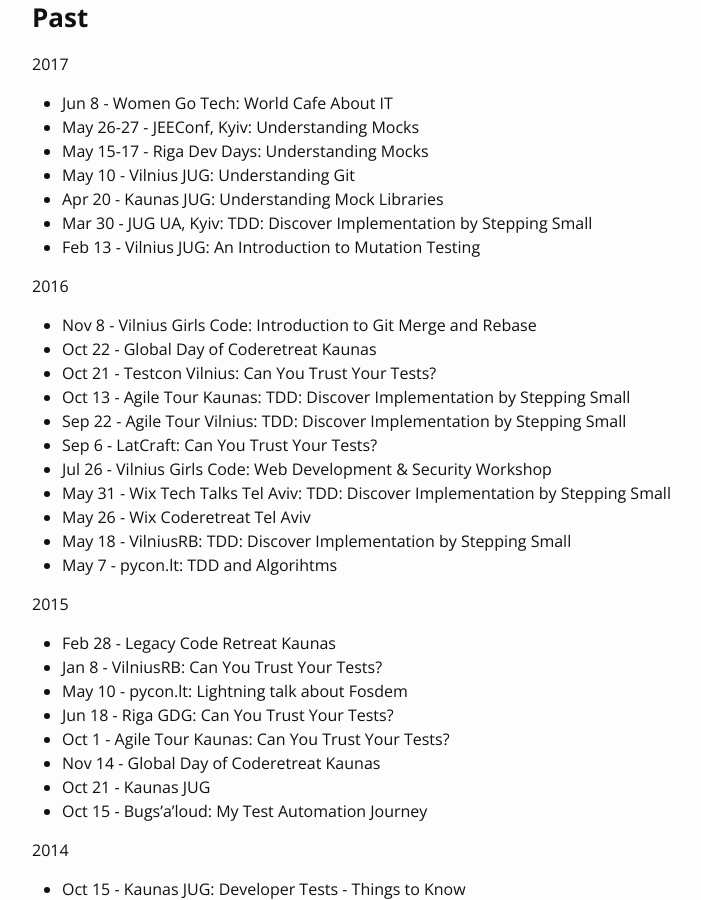
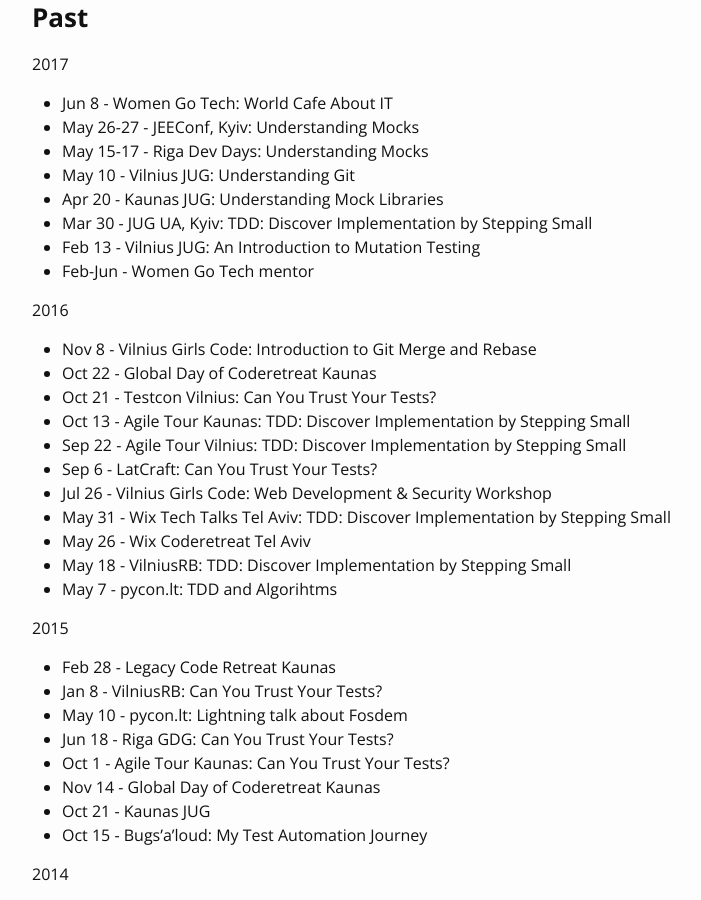
Before and after one commit to liucijus/liucijus.github.io, a Jekyll site: the page built from schedule.md, in a window 1280 px wide and 900 px high, scrolled down 356 px. Shown: the whole window, without its empty margins (288-989 px from the left). Built offline with Jekyll 4.4.1, drawn with Linux system fonts in a browser that asks for light colours.

Commit message:
Add WGT event

```diff
--- a/schedule.md
+++ b/schedule.md
@@ -22,6 +22,7 @@ Nothing planned!!!
  * Apr 20 - Kaunas JUG: Understanding Mock Libraries
  * Mar 30 - JUG UA, Kyiv: TDD: Discover Implementation by Stepping Small
  * Feb 13 - Vilnius JUG: An Introduction to Mutation Testing
+ * Feb-Jun - Women Go Tech mentor
 
 2016
 
```
